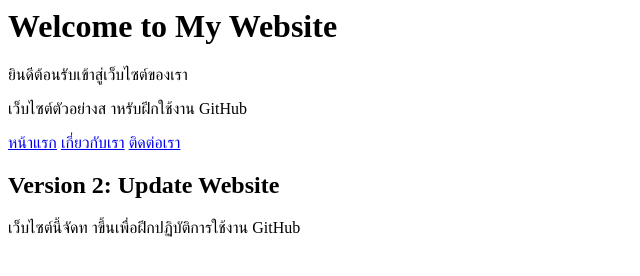
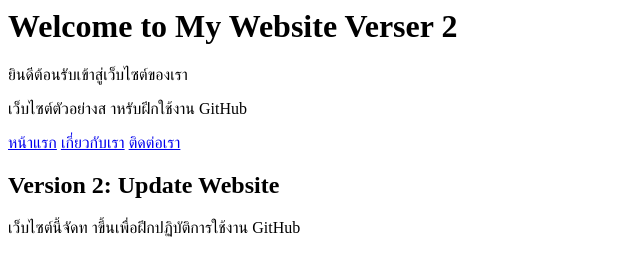
Before and after one commit to 68319010019-lab/69Dev03-github-put, a plain HTML site: page index.html in a window 1280 px wide. Shown: the whole page, without its empty margins (0-640 px from the left). Drawn offline with Linux system fonts and the light colour scheme.

Commit message:
Create My Website V2

```diff
--- a/index.html
+++ b/index.html
@@ -1,4 +1,4 @@
-<h1>Welcome to My Website</h1>
+<h1>Welcome to My Website Verser 2</h1>
 <p>ยินดีต้อนรับเข้าสู่เว็บไซต์ของเรา</p>
 <p>เว็บไซต์ตัวอย่างส าหรับฝึกใช้งาน GitHub</p>
 <a href="index.html">หน้าแรก</a>
```
